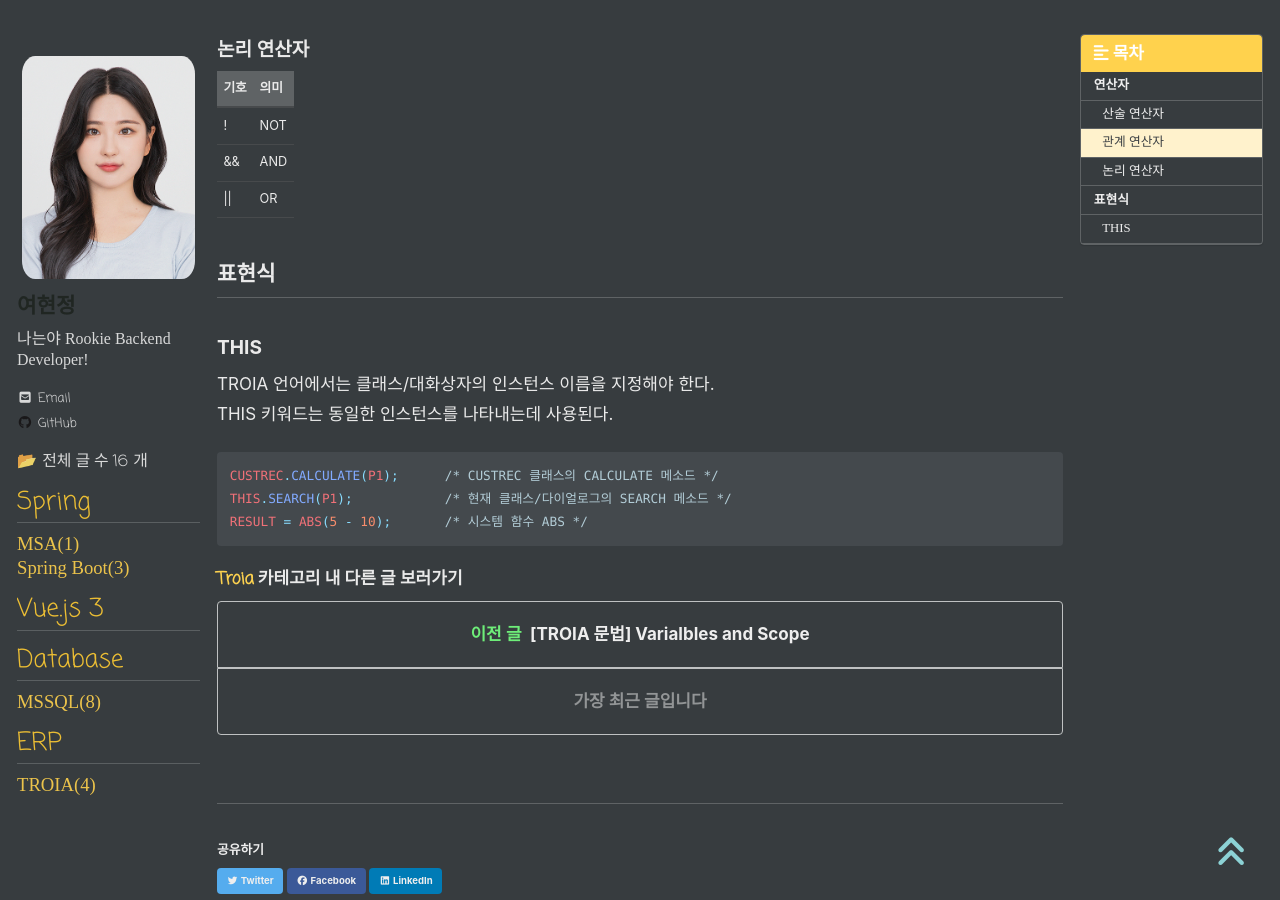
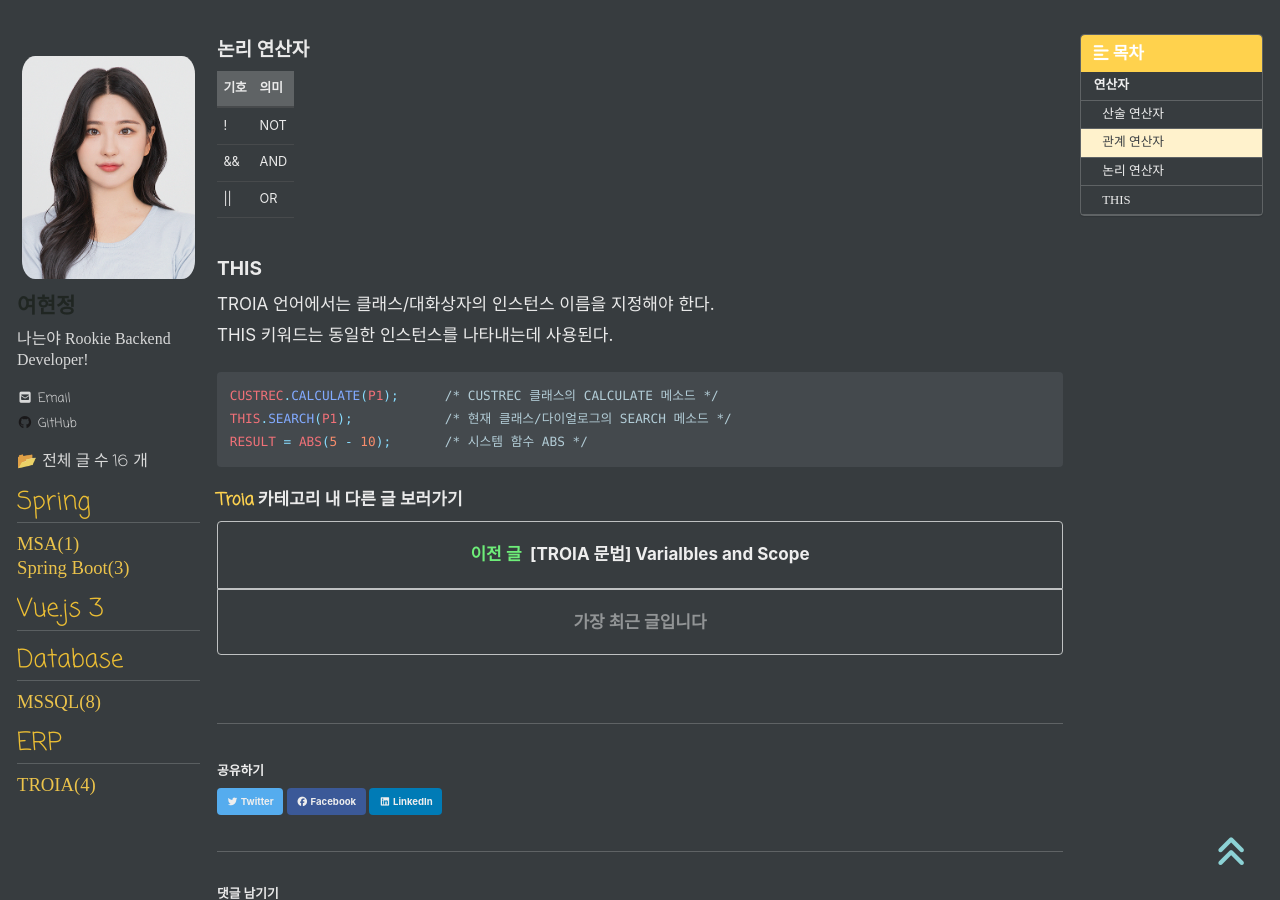
Before and after one commit to yeeeeo/yeeeeo.github.io, a Jekyll site: the page built from _posts/ERP/TROIA/2023-07-27-grammar3operator.md, in a window 1280 px wide and 900 px high, scrolled down 1097 px. Built offline with Jekyll 4.4.1, drawn with Linux system fonts in a browser that asks for light colours; cached includes are drawn as plain includes; nearby versions of some CDN libraries; some web fonts are replaced; comment, search, counter and statistics services are not loaded.

Commit message:
Update 2023-07-27-grammar3operator.md

```diff
--- a/_posts/ERP/TROIA/2023-07-27-grammar3operator.md
+++ b/_posts/ERP/TROIA/2023-07-27-grammar3operator.md
@@ -45,7 +45,6 @@ last_modified_at: 2023-07-27
 | &&             | AND    |
 | &#124;&#124;   | OR     |
 
-## 표현식
 ### THIS
 TROIA 언어에서는 클래스/대화상자의 인스턴스 이름을 지정해야 한다.
 THIS 키워드는 동일한 인스턴스를 나타내는데 사용된다.
```
